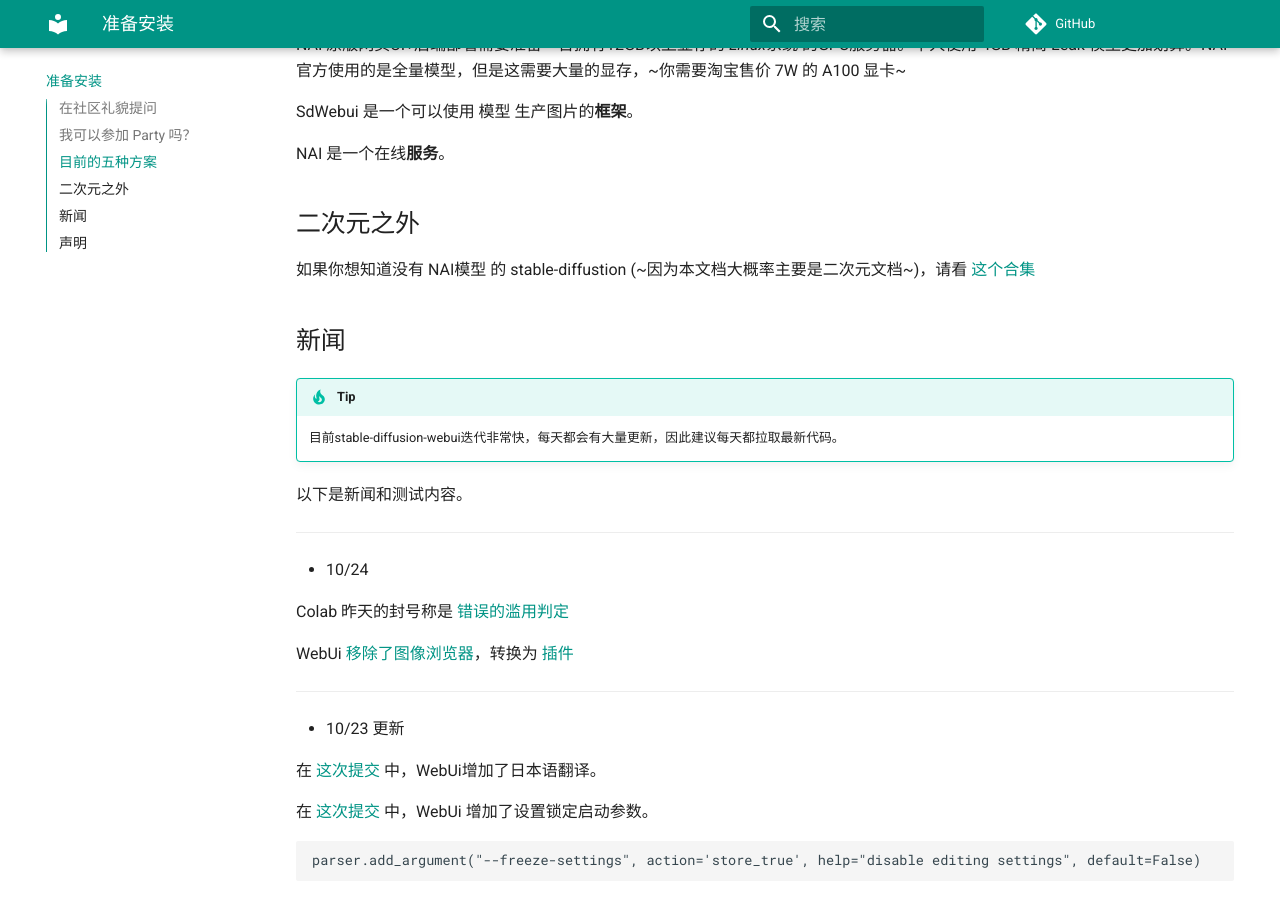
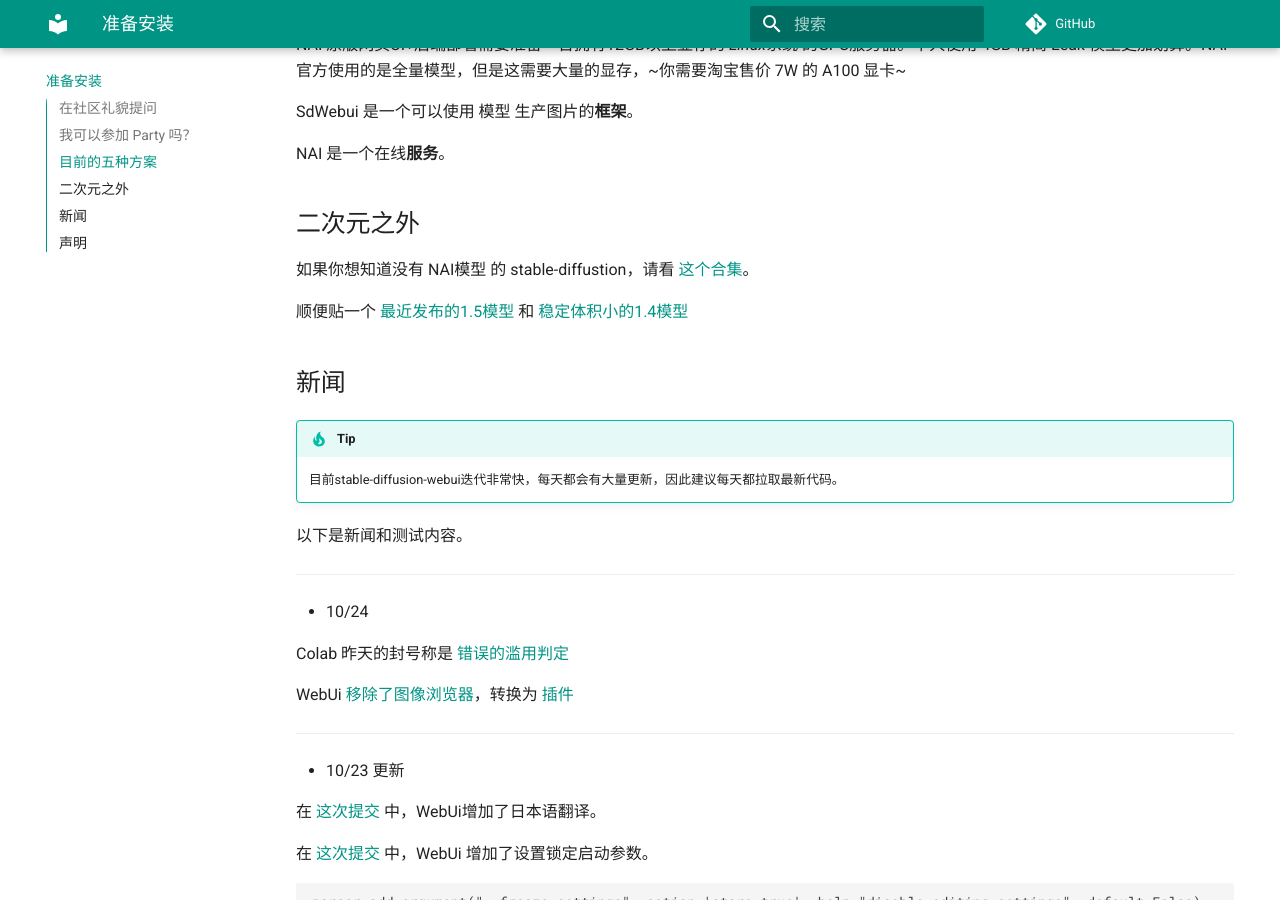
Before and after one commit to sudoskys/StableDiffusionBook, an MkDocs documentation site: the page built from docs/2_prepare.md, in a window 1280 px wide and 900 px high, scrolled down 1172 px. Built offline with MkDocs 1.6.1 and Material for MkDocs 9.7.7, drawn with Linux system fonts in a browser that asks for light colours; comment, search, counter and statistics services are not loaded.

Commit message:
三次元！

```diff
--- a/docs/2_prepare.md
+++ b/docs/2_prepare.md
@@ -47,8 +47,9 @@
 
 ## 二次元之外
 
-如果你想知道没有 NAI模型 的 stable-diffustion (~因为本文档大概率主要是二次元文档~)，请看 [这个合集](https://space.bilibili.com/250989068/channel/collectiondetail?sid=660352)
+如果你想知道没有 NAI模型 的 stable-diffustion，请看 [这个合集](https://space.bilibili.com/250989068/channel/collectiondetail?sid=660352)。
 
+顺便贴一个 [最近发布的1.5模型](https://huggingface.co/runwayml/stable-diffusion-v1-5) 和 [稳定体积小的1.4模型](https://huggingface.co/CompVis/stable-diffusion-v1-4)
 
 ## 新闻
 
```
